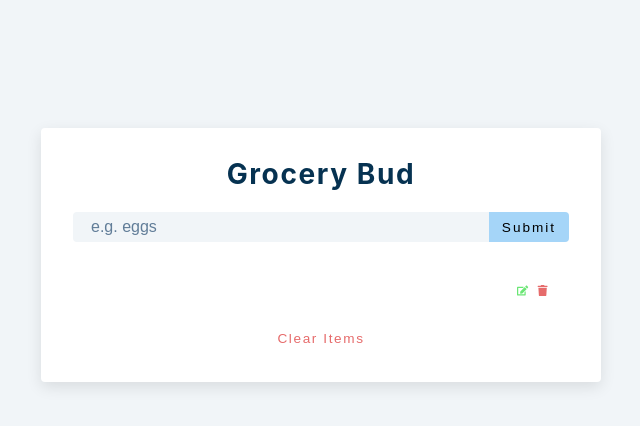
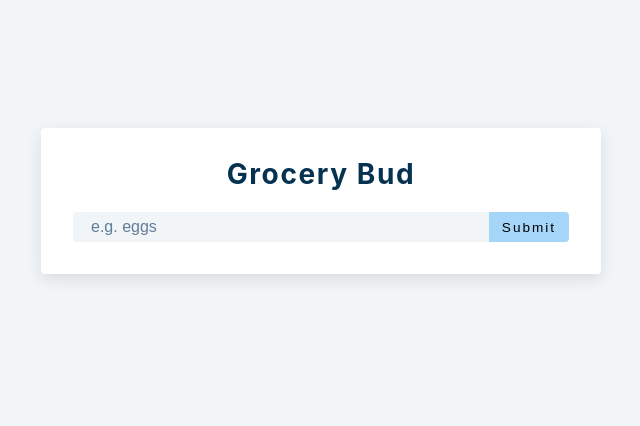
Before and after one commit to Marko1310/GroceryBudApp, a React (Create React App) app: page / in a window 1280 px wide. Shown: the top 426 px of the page, without its empty margins (319-959 px from the left). Built offline with nearby package versions, Linux system fonts and the light colour scheme; the HTML template or start-up script is replaced by a standard one.

Commit message:
Fixed bug for local storage

```diff
--- a/src/App.js
+++ b/src/App.js
@@ -13,7 +13,7 @@ const getLocalStorage = () => {
 
 function App() {
   const [name, setName] = useState("");
-  const [list, setList] = useState([getLocalStorage]);
+  const [list, setList] = useState(getLocalStorage());
   const [isEditing, setIsEditing] = useState(false);
   const [editID, setEditID] = useState(null);
   const [alert, setAlert] = useState({
@@ -70,6 +70,7 @@ function App() {
     setName(specificItem.title);
   };
 
+  // insert values to local storage
   useEffect(() => {
     localStorage.setItem("list", JSON.stringify(list));
   }, [list]);
```
